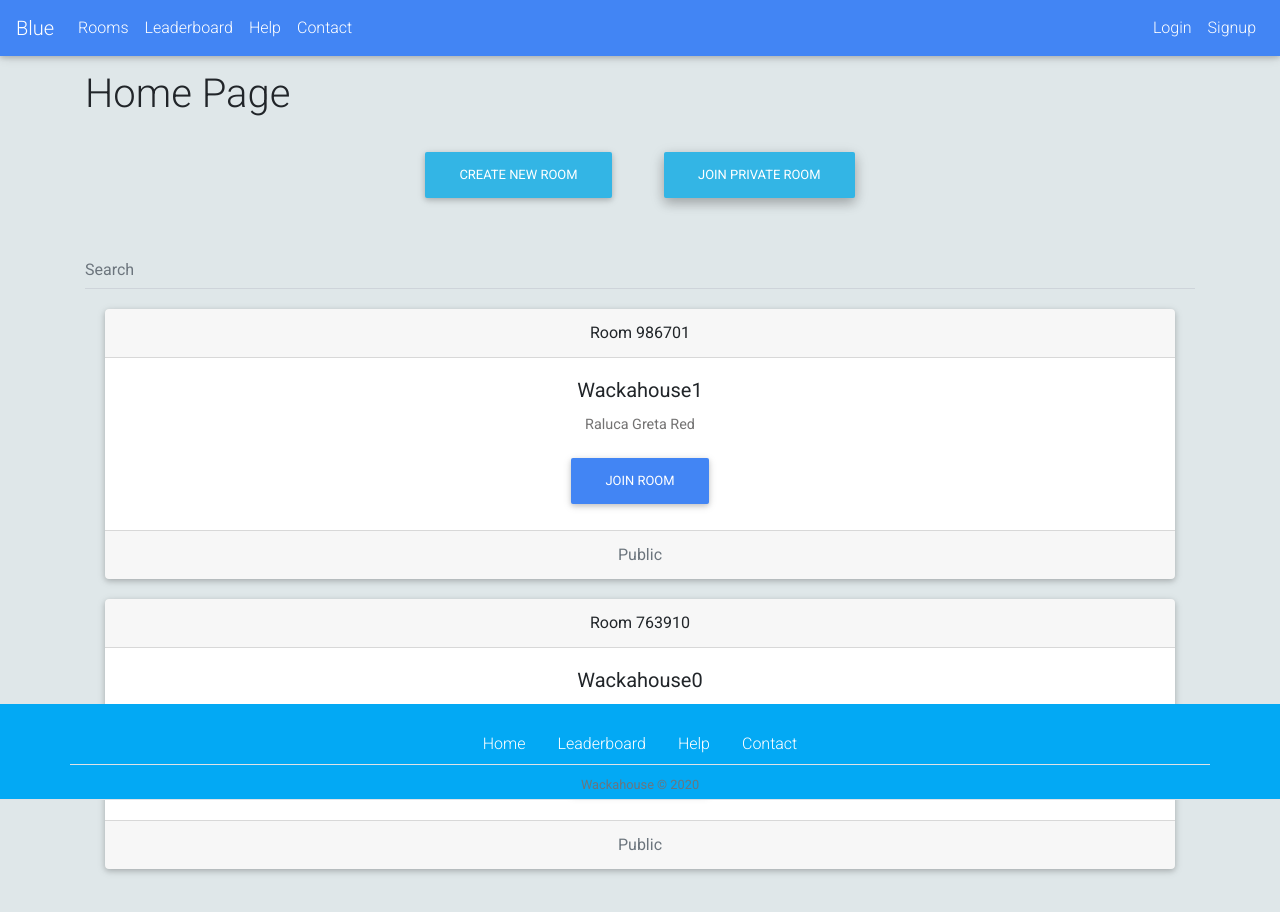
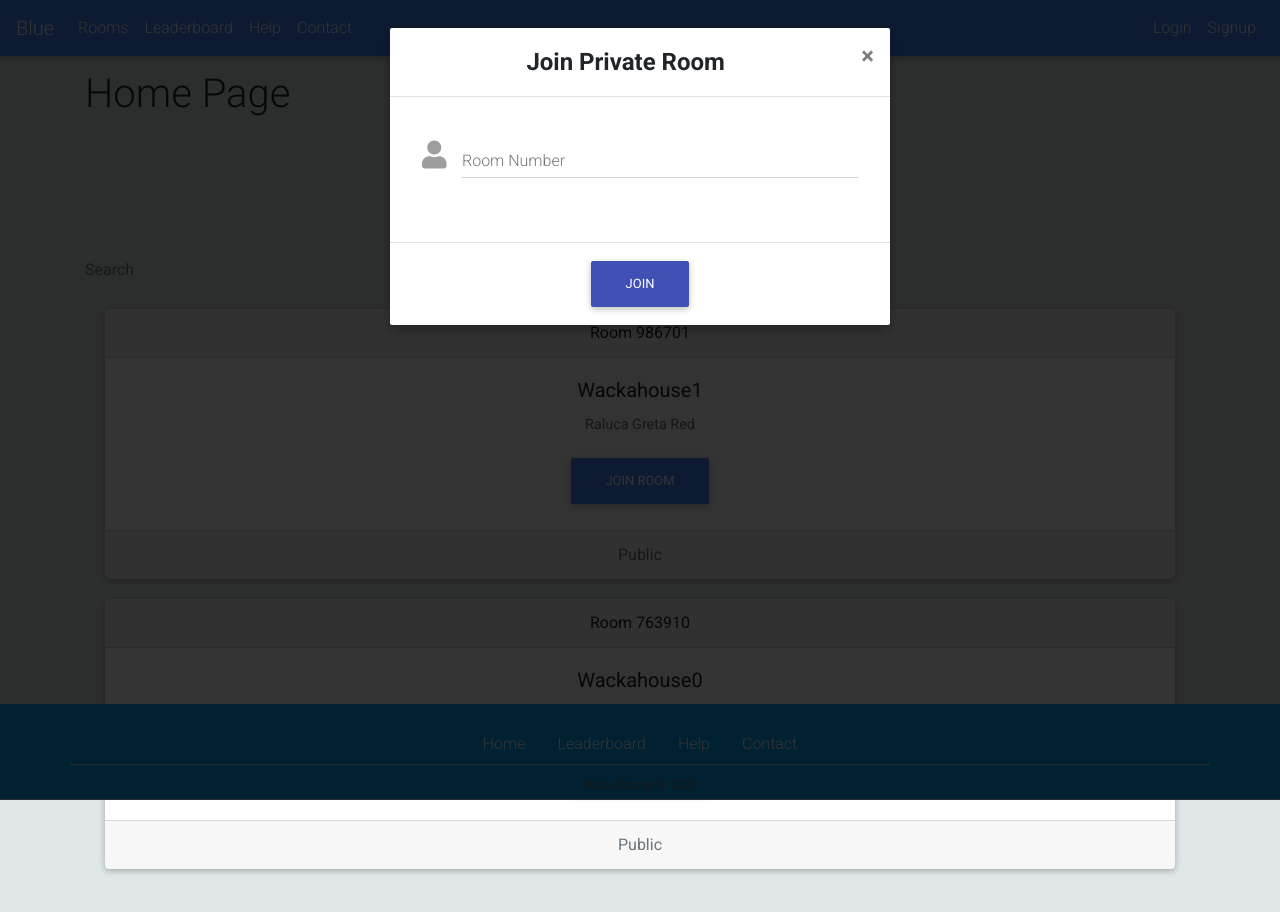
Before and after one commit to Wackahouse/blue, a React (Create React App) app in the folder blue_react/: page / in a window 1280 px wide. Both pictures are taken after a click on the button "JOIN PRIVATE ROOM". Shown: the top 912 px of the page. Built offline with nearby package versions, Linux system fonts and the light colour scheme.

Commit message:
shows popup for joining a private room

```diff
--- a/blue_react/src/pages/Home.css
+++ b/blue_react/src/pages/Home.css
@@ -1,3 +1,30 @@
 .nav-button {
 	margin: 20px;
 }
+
+.modal {
+  position: fixed;
+  top: 0;
+  left: 0;
+  width:100%;
+  height: 100%;
+  background: rgba(0, 0, 0, 0.6);
+}
+
+.modal-main {
+  position:fixed;
+  background: white;
+  width: 80%;
+  height: auto;
+  top:50%;
+  left:50%;
+  transform: translate(-50%,-50%);
+}
+
+.display-block {
+  display: block;
+}
+
+.display-none {
+  display: none;
+}
--- a/blue_react/src/pages/Home.js
+++ b/blue_react/src/pages/Home.js
@@ -60,7 +60,37 @@ var rooms = [
  	accessCode: "937409"
  }
 ]
-// localStorage.setItem('rooms', JSON.stringify(rooms));
+localStorage.setItem('rooms', JSON.stringify(rooms));
+
+
+class JoinRoomModal extends Component {
+	render() {
+		return(
+			<div className="modal fade" id="joinRoomModal" tabindex="-1" role="dialog" aria-labelledby="myModalLabel" aria-hidden="true">
+  				<div className="modal-dialog" role="document">
+    				<div className="modal-content">
+      					<div className="modal-header text-center">
+        					<h4 className="modal-title w-100 font-weight-bold">Join Private Room</h4>
+        					<button type="button" className="close" data-dismiss="modal" aria-label="Close">
+          						<span aria-hidden="true">&times;</span>
+        					</button>
+      					</div>
+      					<div className="modal-body mx-3">
+        					<div className="md-form mb-5">
+					      		<i className="fas fa-user prefix grey-text"></i>
+					          	<input type="text" id="form3" className="form-control validate" />
+					          	<label data-error="wrong" data-success="right" for="form3">Room Number</label>
+        					</div>
+      					</div>
+      					<div className="modal-footer d-flex justify-content-center">
+        					<button className="btn btn-indigo">Join</button>
+      					</div>
+    				</div>
+  				</div>
+			</div>
+		);
+	}
+}
 
 class Home extends Component {
 	render() {
@@ -72,7 +102,8 @@ class Home extends Component {
 		        		<button type="button" className="btn btn-info">Create New Room</button>
 		        	</div>
 		        	<div className="nav-button column">
-		        		<button type="button" className="btn btn-info">Join Private Room</button>
+						<JoinRoomModal></JoinRoomModal>
+		        		<button type="button" className="btn btn-info" data-toggle="modal" data-target="#joinRoomModal">Join Private Room</button>
 		        	</div>
 		        </div>
 		        <div className="md-form active-cyan-2 mb-3">
--- a/blue_react/src/pages/RoomJoin.js
+++ b/blue_react/src/pages/RoomJoin.js
@@ -9,7 +9,7 @@ function getPrivateRoomCode(roomid) {
 		for (var i = rooms.length - 1; i >= 0; i--) {
 			let room = rooms[i];
 			if(room.id == roomid) {
-				return room.accessCode
+				return room.accessCode;
 			}
 		}
 	}
```
